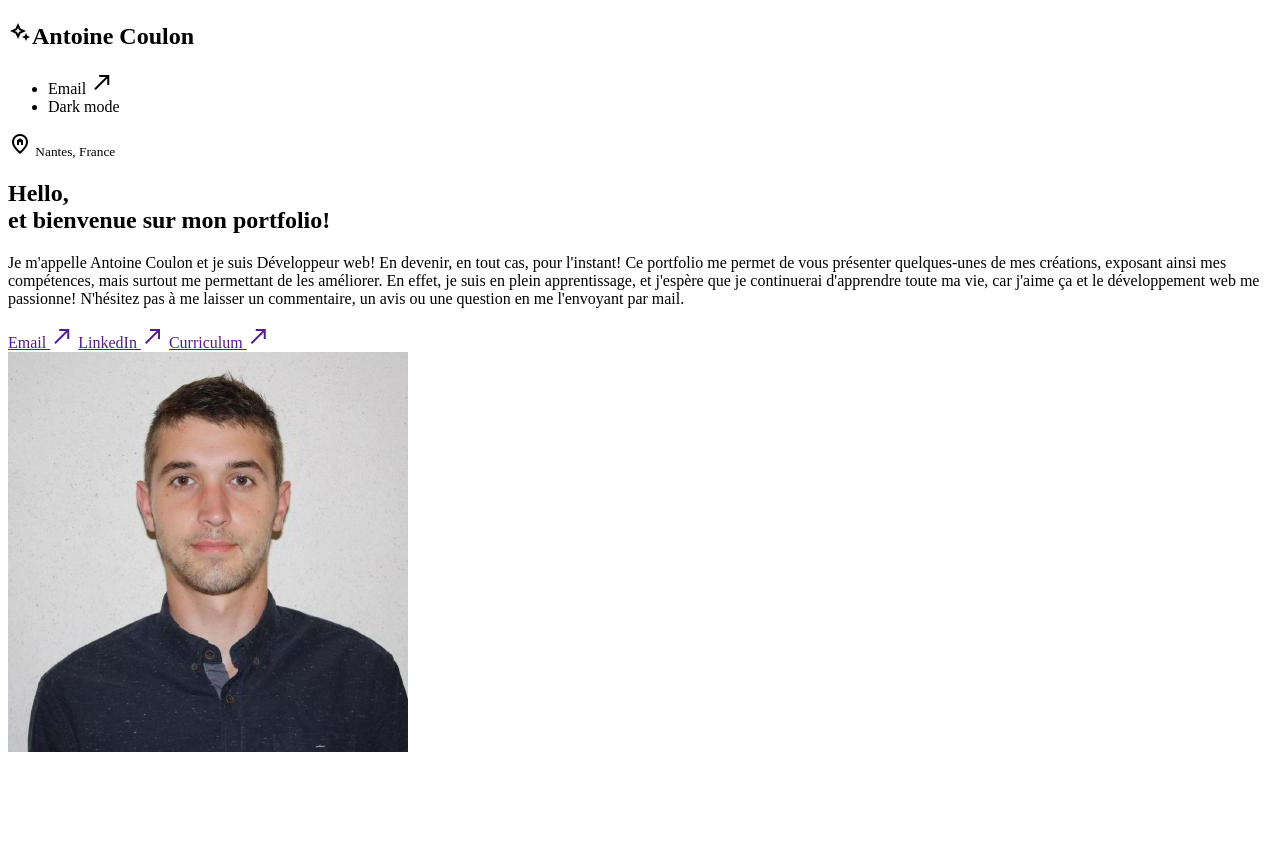
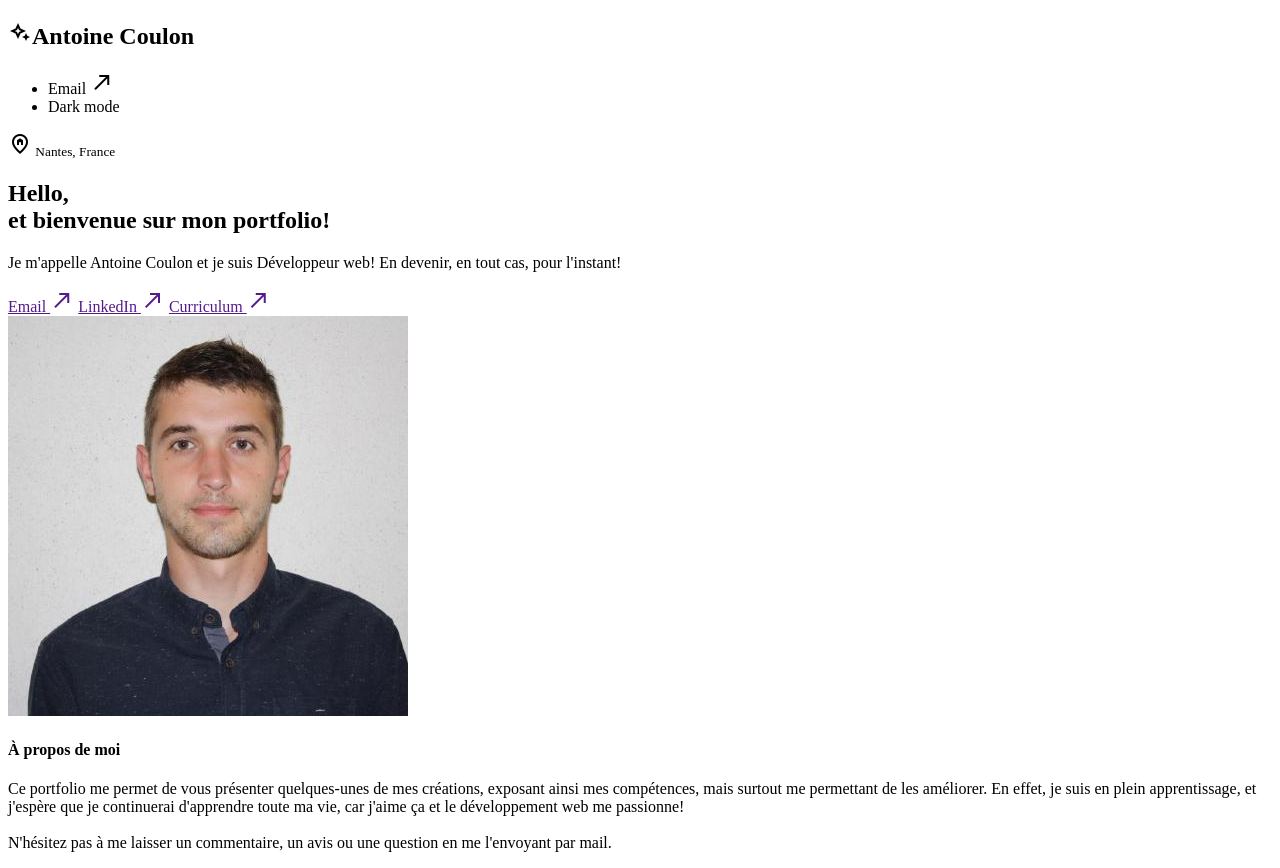
Before and after one commit to antoinecoulon/portfolioAntoine_02-2023, a plain HTML site: page index.html in a window 1280 px wide. Before the commit the page ends 800 px from the top, so only its background shows below. Drawn offline with nearby package versions, Linux system fonts and the light colour scheme.

Commit message:
Ajouter la section About

```diff
--- a/index.html
+++ b/index.html
@@ -22,7 +22,7 @@
             <small><span class="material-symbols-outlined">home_pin</span> Nantes, France</small>
             <h2>Hello,<br/>
             et bienvenue sur mon portfolio!</h2>
-            <p>Je m'appelle Antoine Coulon et je suis Développeur web! En devenir, en tout cas, pour l'instant! Ce portfolio me permet de vous présenter quelques-unes de mes créations, exposant ainsi mes compétences, mais surtout me permettant de les améliorer. En effet, je suis en plein apprentissage, et j'espère que je continuerai d'apprendre toute ma vie, car j'aime ça et le développement web me passionne! N'hésitez pas à me laisser un commentaire, un avis ou une question en me l'envoyant par mail.</p>
+            <p>Je m'appelle Antoine Coulon et je suis Développeur web! En devenir, en tout cas, pour l'instant! </p>
             <div>
                 <a href="">Email <span class="material-symbols-outlined">call_made</span></a>
                 <a href="">LinkedIn <span class="material-symbols-outlined">call_made</span></a>
@@ -33,5 +33,11 @@
             <img src="./images/profil.jpg" alt="profile-photo" />
         </div>
     </header>
+
+    <section class="about">
+        <h4>À propos de moi</h4>
+        <p>Ce portfolio me permet de vous présenter quelques-unes de mes créations, exposant ainsi mes compétences, mais surtout me permettant de les améliorer. En effet, je suis en plein apprentissage, et j'espère que je continuerai d'apprendre toute ma vie, car j'aime ça et le développement web me passionne! <br/><br/>
+        N'hésitez pas à me laisser un commentaire, un avis ou une question en me l'envoyant par mail.</p>
+    </section>
 </body>
 </html>
```
